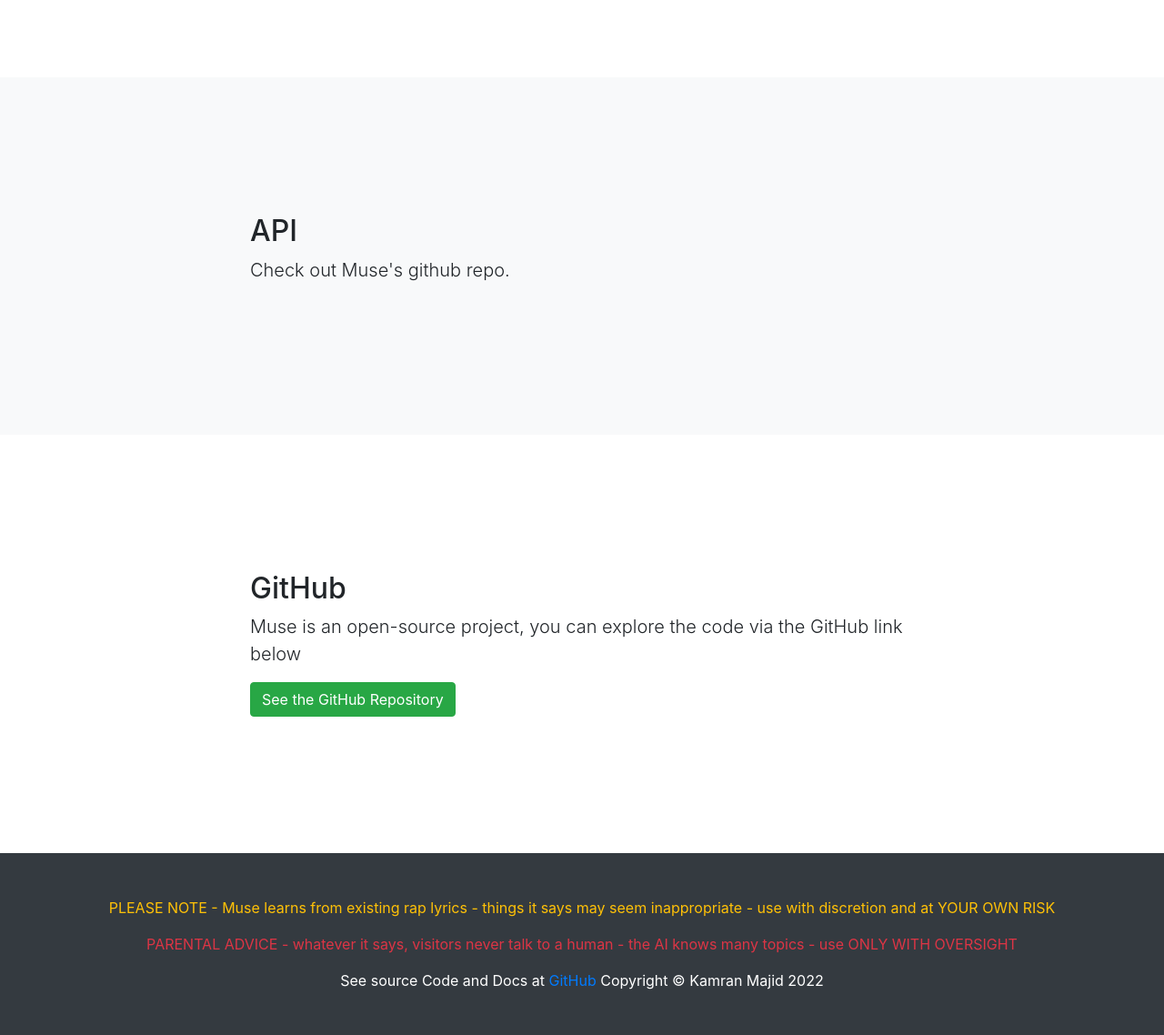
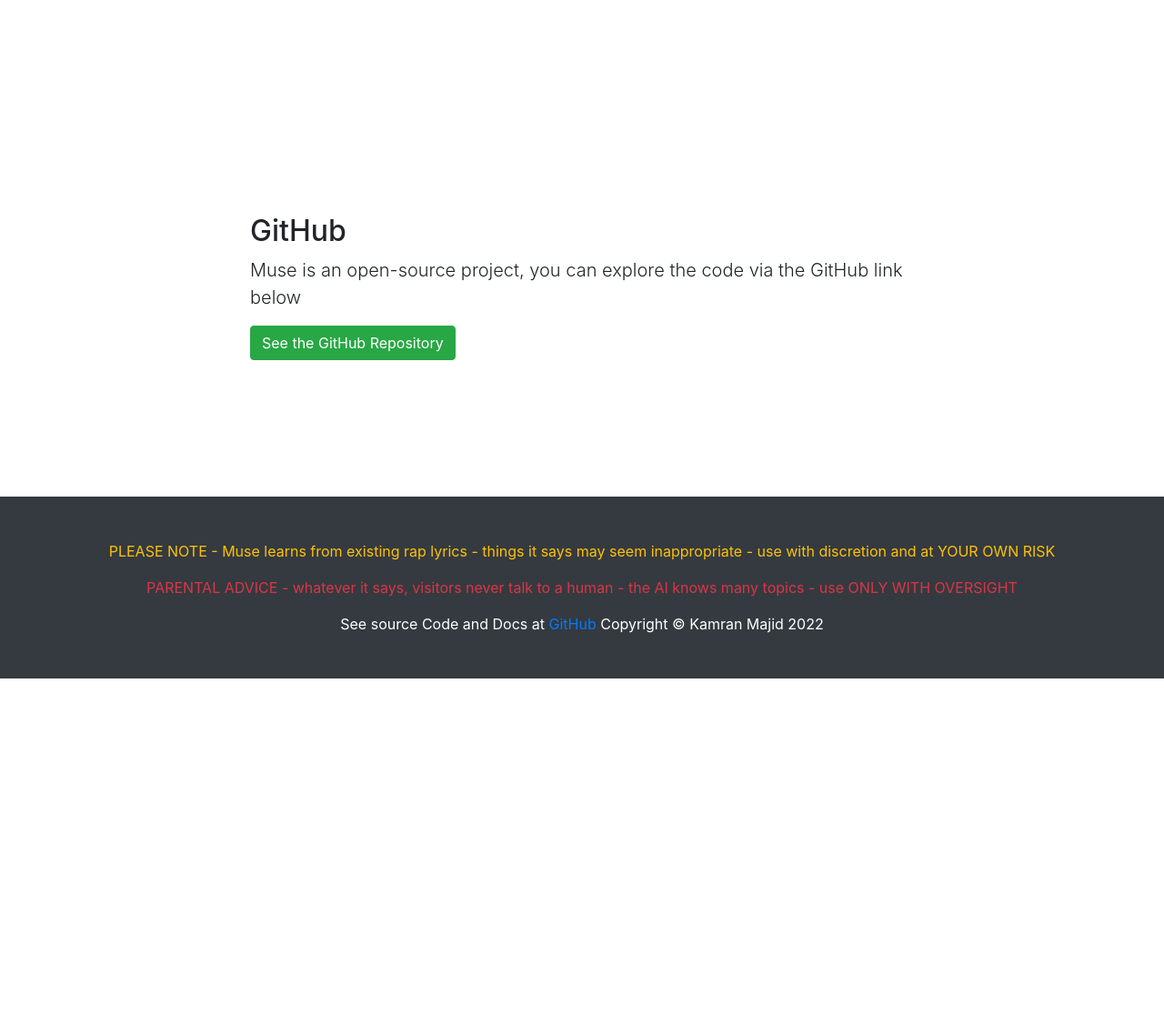
Before and after one commit to kamranmajid41/muse, a Flask app: page / in a window 1280 px wide. Shown: the part 1449-2587 px from the top of the page at 91% size. After the commit the page ends 2195 px from the top, so only its background shows below. Run offline with Flask 2, Linux system fonts and the light colour scheme; some libraries are stand-ins or nearby versions.

Commit message:
Update base.html

```diff
--- a/WebApp/templates/base.html
+++ b/WebApp/templates/base.html
@@ -74,17 +74,6 @@
     </div>
   </section>
 
-  <section id="api" class="bg-light">
-    <div class="container">
-      <div class="row">
-        <div class="col-lg-8 mx-auto">
-          <h2>API</h2>
-          <p class="lead">Check out Muse's github repo.</p>
-        </div>
-      </div>
-    </div>
-  </section>
-
   <section id="github">
     <div class="container">
       <div class="row">
```
